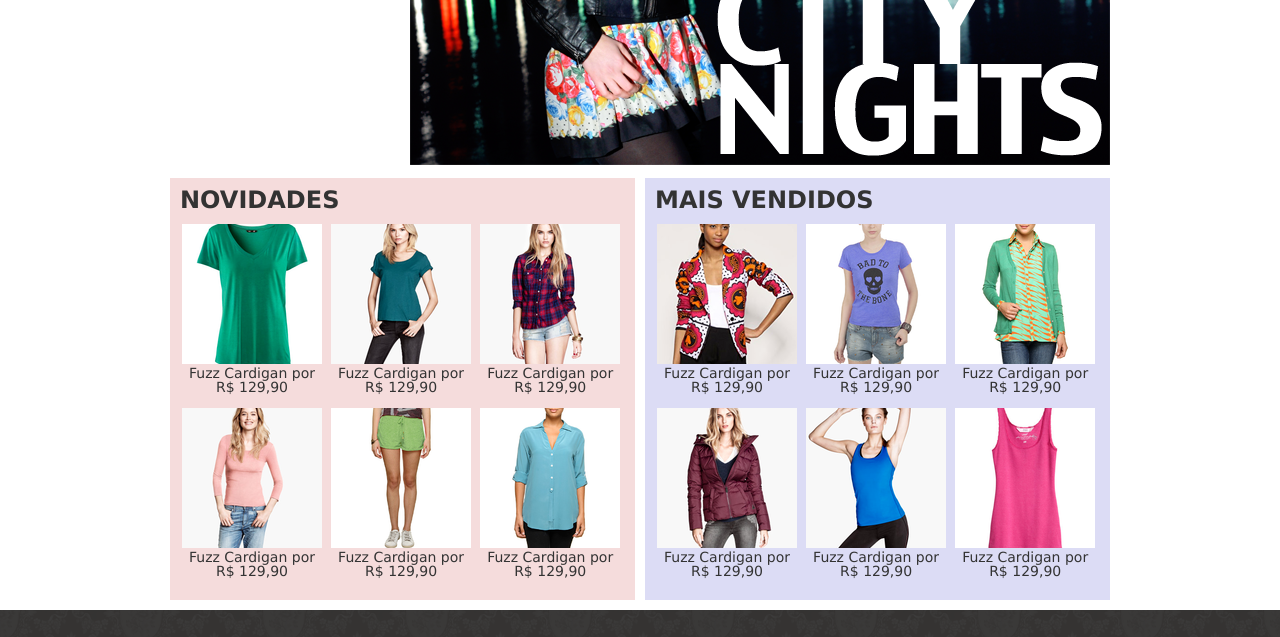
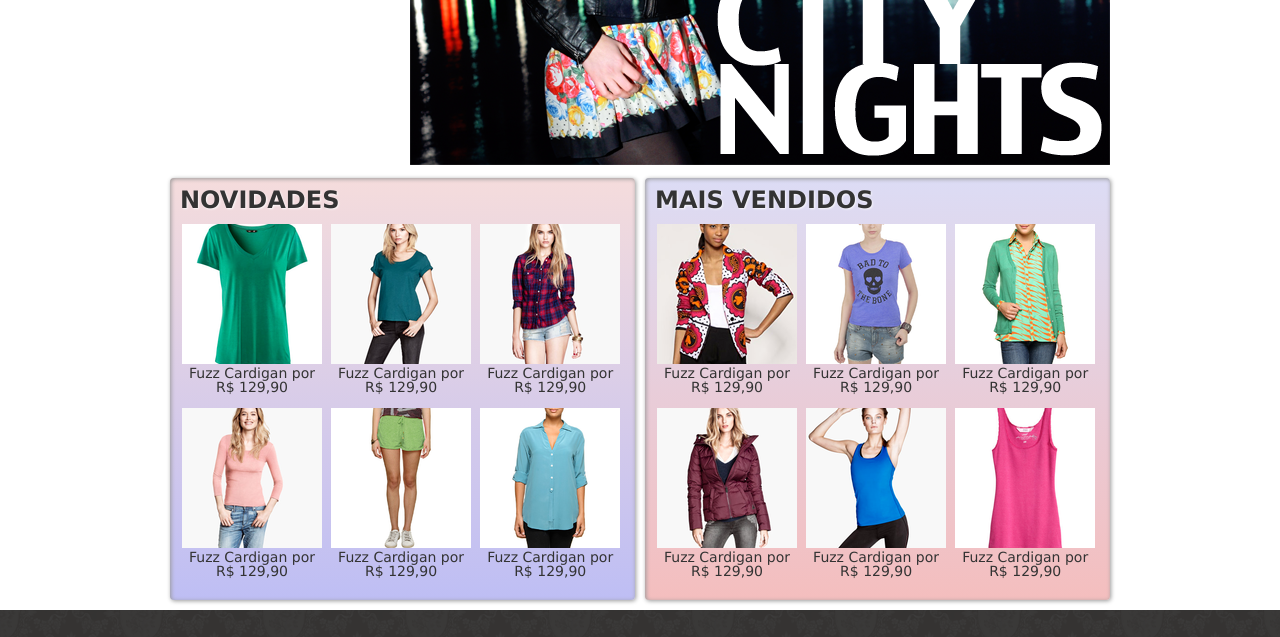
Before and after one commit to CaelumAulas/web7094, a plain HTML site: page mirrorfashion/index.html in a window 1280 px wide. Shown: the part 413-1050 px from the top of the page. Drawn offline with Linux system fonts and the light colour scheme.

Commit message:
5.13 - Exercícios: visual CSS3

```diff
--- a/mirrorfashion/css/estilos.css
+++ b/mirrorfashion/css/estilos.css
@@ -66,6 +66,11 @@ header {
      color: #867dc6;
 }
 
+.busca {
+  border-top-left-radius: 4px;
+  border-top-right-radius: 4px;
+}
+
 .busca,
 .menu-departamentos {
   background-color: #dcdcdc;
@@ -114,18 +119,22 @@ header {
 
 .novidades {
   float: left;
-  background-color: #f5dcdc
+  background-color: #f5dcdc;
+  background: linear-gradient(#f5dcdc, #bebef4);
 }
 
 .mais-vendidos {
   float: right;
   background-color: #dcdcf5;
+  background: linear-gradient(#dcdcf5, #f4bebe);
 }
 
 .painel {
   margin: 10px 0;
   padding: 10px;
   width: 445px;
+  border-radius: 4px;
+  box-shadow: 1px 1px 4px #999, inset 1px 1px 4px #999;
 }
 
 .painel li {
@@ -141,8 +150,8 @@ header {
   font-size: 24px;
   font-weight: bold;
   text-transform: uppercase;
-
   margin-bottom: 10px;
+  text-shadow: 1px 1px 2px rgba(255,255,255,0.8);
 }
 
 .painel a {
```
